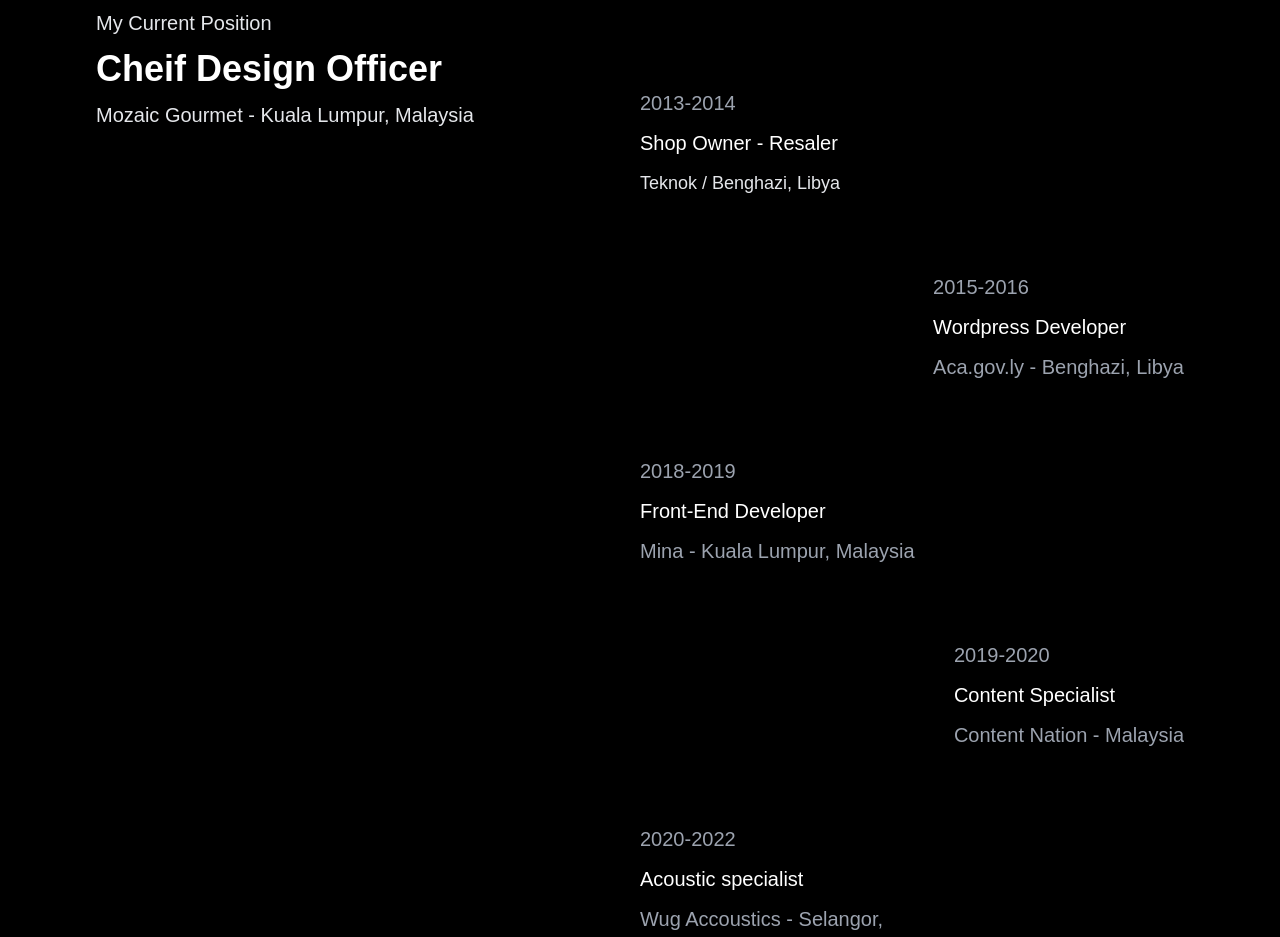
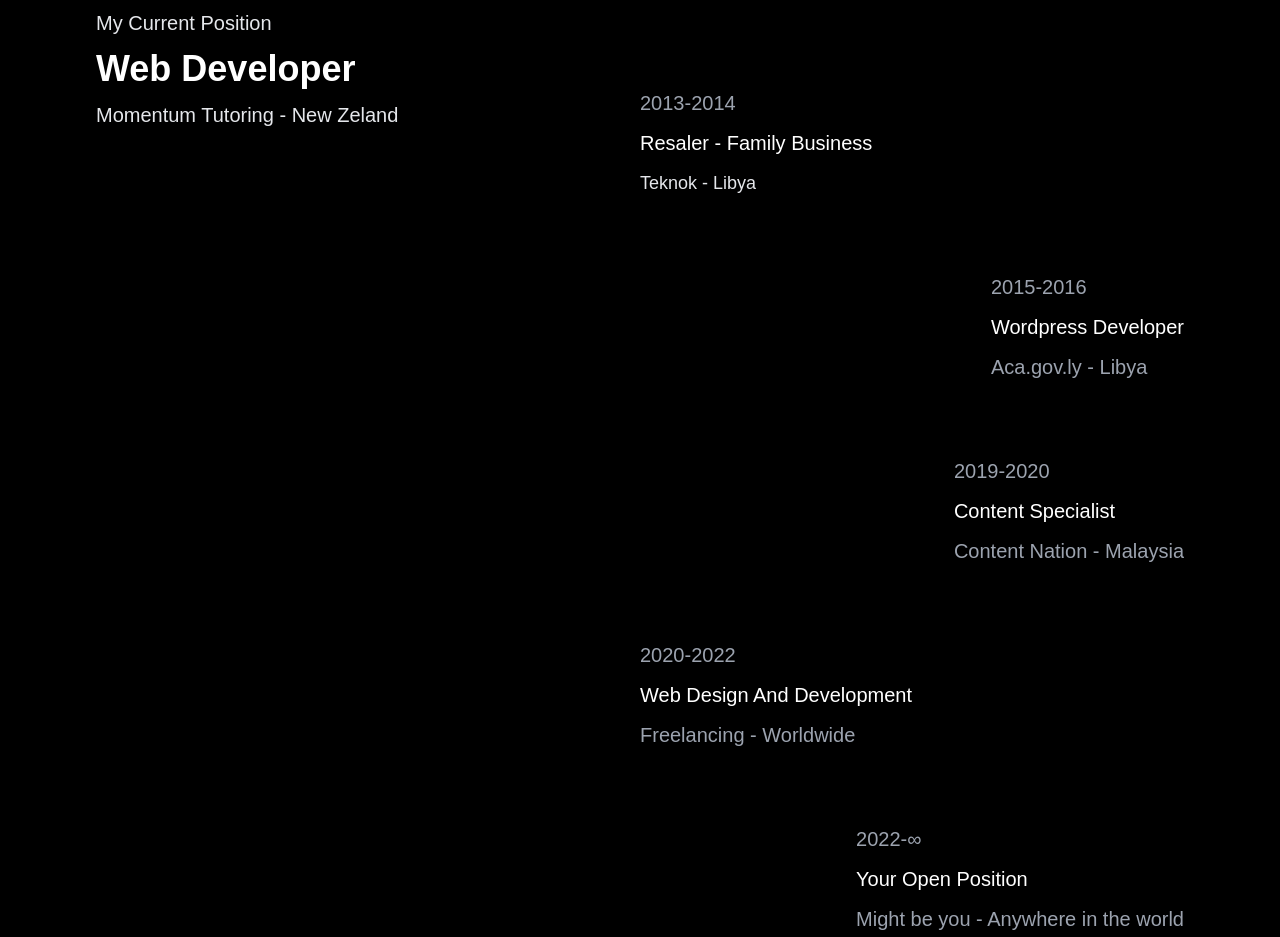
Before and after one commit to waelelk/itshatem_frontend, a React (Create React App) app: page / in a window 1280 px wide. Shown: the part 2420-3357 px from the top of the page. Built offline with nearby package versions, Linux system fonts and the light colour scheme; no server answers.

Commit message:
Changing in the working experience

```diff
--- a/src/components/Working.js
+++ b/src/components/Working.js
@@ -13,9 +13,9 @@ function Work() {
                 <div class="container lg:flex flex-col items-start md:flex-row ">
                     <div data-aos="fade-up" class="flex flex-col w-full lg:sticky md:top-36 lg:w-2/3">
                         <h2 class="lg:text-xl md:text-4xl font-regular text-gray-200">My Current Position</h2>
-                        <h1 class="text-3xl lg:text-4xl md:text-4xl font-semibold text-white pt-3">Cheif Design Officer</h1>
+                        <h1 class="text-3xl lg:text-4xl md:text-4xl font-semibold text-white pt-3">Web Developer</h1>
                         <h2 class="lg:text-xl md:text-4xl font-regular text-gray-200 pt-3">
-                            Mozaic Gourmet - Kuala Lumpur, Malaysia
+                            Momentum Tutoring - New Zeland
                         </h2>
                     </div>
                     <div class="lg:w-2/3 pt-10 lg:pt-16">
@@ -26,9 +26,9 @@ function Work() {
                                     <div class="order-1 py-4">
                                         <p class="mb-3 text-xl lg:text-xl md:text-2xl text-gray-400">2013-2014</p>
                                         <h2 class="mb-3 text-2xl lg:text-xl md:text-4xl font-medium text-white tracking-loose">
-                                            Shop Owner - Resaler</h2>
+                                            Resaler - Family Business</h2>
                                         <h3 class="mb-3 text-lg font-light text-gray-200">
-                                            Teknok / Benghazi, Libya
+                                            Teknok - Libya
                                         </h3>
                                     </div>
                                 </div>
@@ -39,18 +39,7 @@ function Work() {
                                         <h2 class="mb-3 text-2xl lg:text-xl md:text-4xl font-medium text-white tracking-loose">
                                             Wordpress Developer</h2>
                                         <h3 class="mb-3 text-xl lg:text-xl md:text-3xl font-regular text-gray-400">
-                                            Aca.gov.ly - Benghazi, Libya
-                                        </h3>
-                                    </div>
-                                </div>
-                                <div data-aos="fade-left" class="mb-8 lg:flex lg:justify-between lg:flex-row-reverse ">
-                                    <div class="order-1 lg:w-5/12"></div>
-                                    <div class="order-1 py-4">
-                                        <p class="mb-3 text-xl lg:text-xl md:text-2xl font-regular text-gray-400"> 2018-2019</p>
-                                        <h2 class="mb-3 text-2xl lg:text-xl md:text-4xl font-medium text-white tracking-loose">
-                                            Front-End Developer</h2>
-                                        <h3 class="mb-3 text-xl lg:text-xl md:text-3xl font-regular text-gray-400">
-                                            Mina - Kuala Lumpur, Malaysia
+                                            Aca.gov.ly - Libya
                                         </h3>
                                     </div>
                                 </div>
@@ -69,19 +58,19 @@ function Work() {
                                     <div class="order-1 py-4">
                                         <p class="mb-3 text-xl lg:text-xl md:text-2xl font-regular text-gray-400"> 2020-2022</p>
                                         <h2 class="mb-3 text-2xl lg:text-xl md:text-4xl font-medium text-white tracking-loose">
-                                            Acoustic specialist</h2>
+                                            Web Design And Development</h2>
                                         <h3 class="mb-3 text-xl lg:text-xl md:text-3xl font-regular text-gray-400">
-                                            Wug Accoustics - Selangor, Malaysia
+                                            Freelancing - Worldwide
                                         </h3>
                                     </div>
                                 </div>
                                 <div data-aos="fade-left" class="mb-8 flex lg:justify-between">
                                     <div class="order-1"></div>
                                     <div class="order-1 py-4">
-                                        <p class="mb-3 text-xl lg:text-xl md:text-2xl font-regular text-gray-400">2022-present</p>
-                                        <h2 class="mb-3 text-2xl lg:text-xl md:text-4xl font-medium text-white tracking-loose">Web Developer</h2>
+                                        <p class="mb-3 text-xl lg:text-xl md:text-2xl font-regular text-gray-400">2022-∞</p>
+                                        <h2 class="mb-3 text-2xl lg:text-xl md:text-4xl font-medium text-white tracking-loose">Your Open Position</h2>
                                         <h3 class="mb-3 text-xl lg:text-xl md:text-3xl font-regular text-gray-400">
-                                            Momentum Tutoring - Auckland, New Zeland
+                                            Might be you - Anywhere in the world
                                         </h3>
                                     </div>
                                 </div>
```
